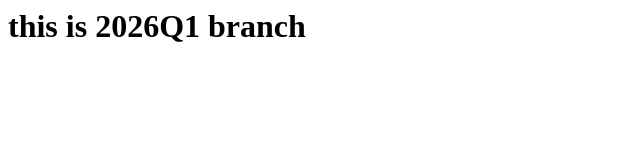
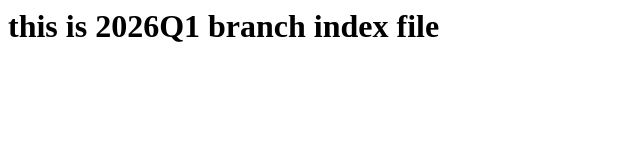
Before and after one commit to Mepraksi/Assgn5-repo, a plain HTML site: page index.html in a window 1280 px wide. Shown: the whole page, without its empty margins (0-640 px from the left). Drawn offline with Linux system fonts and the light colour scheme.

Commit message:
Update index.html

```diff
--- a/index.html
+++ b/index.html
@@ -1 +1 @@
-<h1>this is 2026Q1 branch </h1>
+<h1>this is 2026Q1 branch  index file </h1>
```
